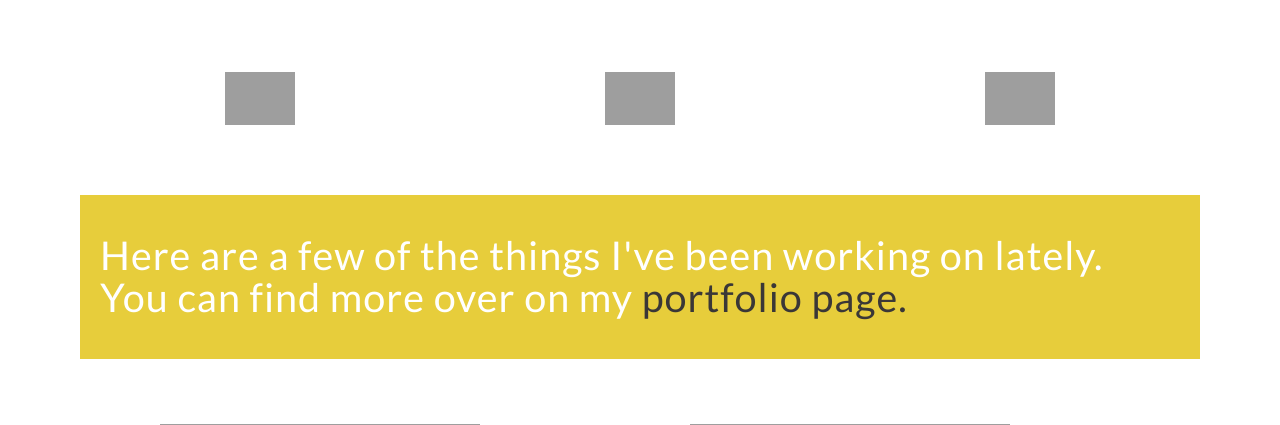
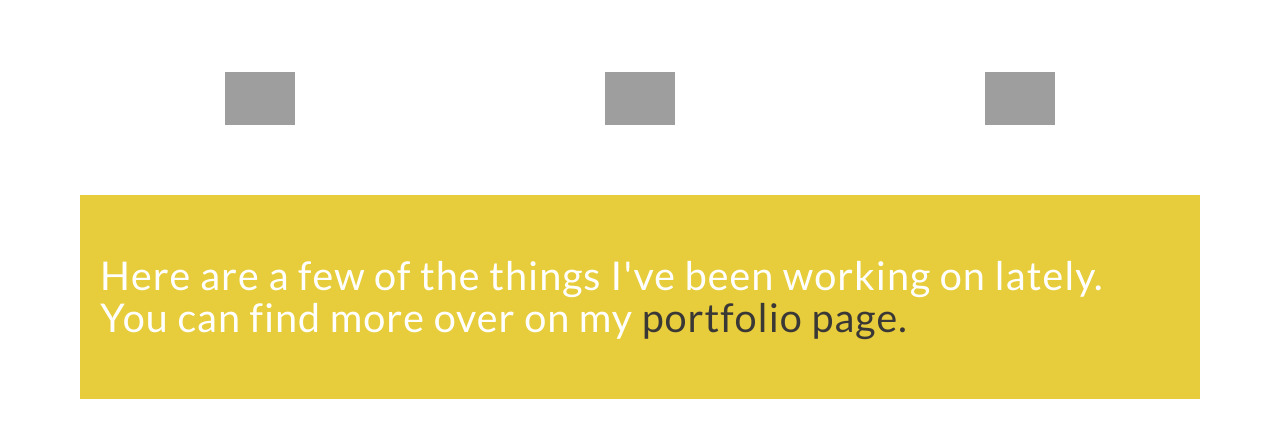
Before and after one commit to LBDCode/portfolio-april, a PHP site: page / in a window 1280 px wide. Shown: the part 1053-1478 px from the top of the page. Run offline with PHP 8.4, Linux system fonts and the light colour scheme; grey boxes are pictures that could not be loaded.

Commit message:
styling current message

```diff
--- a/css/app.css
+++ b/css/app.css
@@ -216,7 +216,7 @@ body {
 .current-message {
     background-color: #e7cd3b;
     margin: 40px 0;
-    padding: 40px 20px;
+    padding: 60px 20px;
 }
 
 .current-message a{
```
